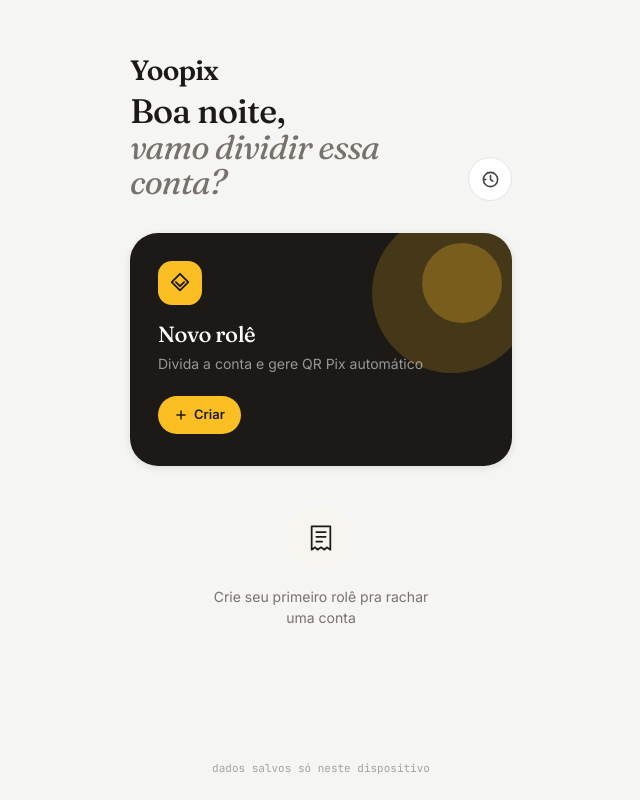
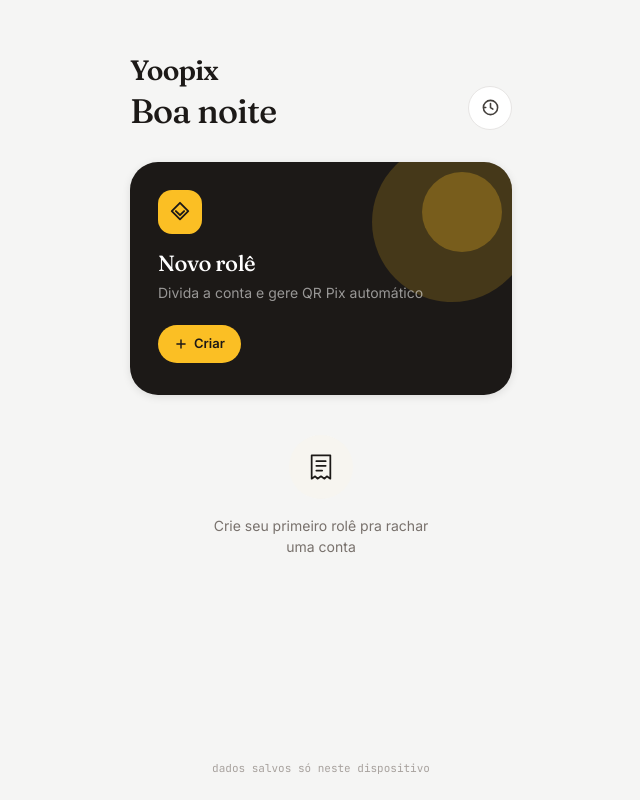
Before and after one commit to M4vericksm/yoopix, a React (Vite) app: page / in a window 1280 px wide. Shown: the whole page, without its empty margins (319-959 px from the left). Built offline with nearby package versions, Linux system fonts and the light colour scheme.

Commit message:
feat: simplify WhatsApp message to Pix code only; remove home tagline (#4)

```diff
--- a/src/pages/Home.tsx
+++ b/src/pages/Home.tsx
@@ -96,8 +96,7 @@
             <span style={{ color: 'var(--stone-900)' }}>Yoo</span><span style={{ color: 'var(--amber-500)' }}>pix</span>
           </div>
           <h1 className="serif" style={{ fontSize: 34, lineHeight: 1.05, color: 'var(--stone-900)', margin: 0, fontWeight: 500, letterSpacing: '-0.02em' }}>
-            {greeting()},<br/>
-            <em style={{ fontStyle: 'italic', color: 'var(--stone-500)', fontWeight: 400 }}>vamo dividir essa conta?</em>
+            {greeting()}
           </h1>
         </div>
         <button onClick={() => navigate('/historico')} style={{ width: 44, height: 44, borderRadius: 22, background: 'white', border: '1px solid var(--stone-200)', display: 'flex', alignItems: 'center', justifyContent: 'center', cursor: 'pointer', color: 'var(--stone-700)', flexShrink: 0 }}>
--- a/src/pages/Result.tsx
+++ b/src/pages/Result.tsx
@@ -106,7 +106,7 @@
   }
 
   function handleWhatsapp() {
-    const message = `💸 *${billRef.description || 'Rolê'}* — sua parte é ${formatBRL(selectedP.amount)}\n\nChave Pix: ${billRef.receiver.pixKey.value}\n\nCódigo: ${brCode}`;
+    const message = brCode;
     window.open(`https://wa.me/?text=${encodeURIComponent(message)}`, '_blank', 'noopener,noreferrer');
   }
 
```
